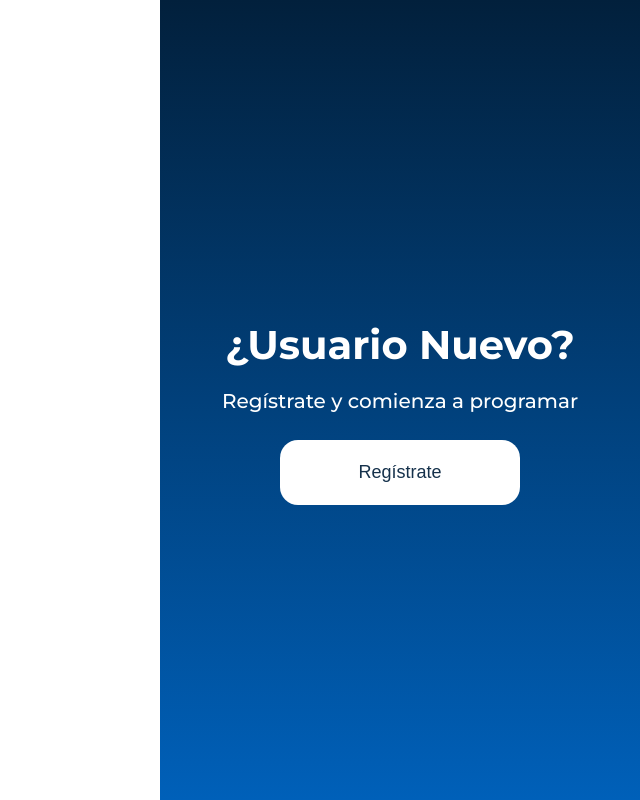
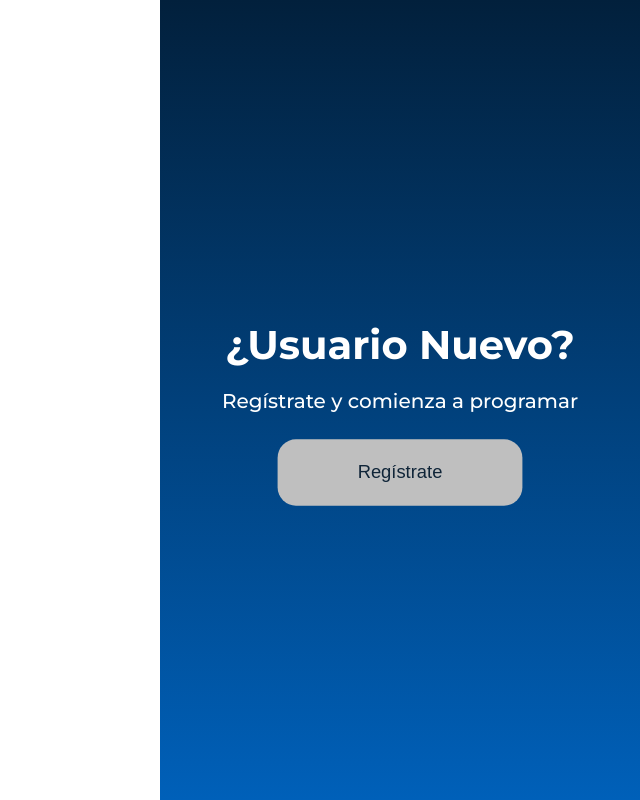
Before and after one commit to Code4UHub/client, a React (Create React App) app: page / in a window 1280 px wide. In both pictures the pointer is over the button "Regístrate". Shown: the whole page, without its empty margins (640-1280 px from the left). Built offline with nearby package versions, Linux system fonts and the light colour scheme.

Commit message:
[AUTHENTICATION] Added CSS for button hover

```diff
--- a/src/components/Button/Button.module.css
+++ b/src/components/Button/Button.module.css
@@ -3,7 +3,14 @@ button {
     padding: 18px 50px;
     border: none;
     height: 65px;
-    font-size: var(--fs-mid-small-text)
+    font-size: var(--fs-mid-small-text);
+    transition: 0.5s;
+}
+
+button:hover {
+    cursor: pointer;
+    filter: brightness(0.75);
+    transform: scale(1.02);
 }
 
 .sidebar {
```
